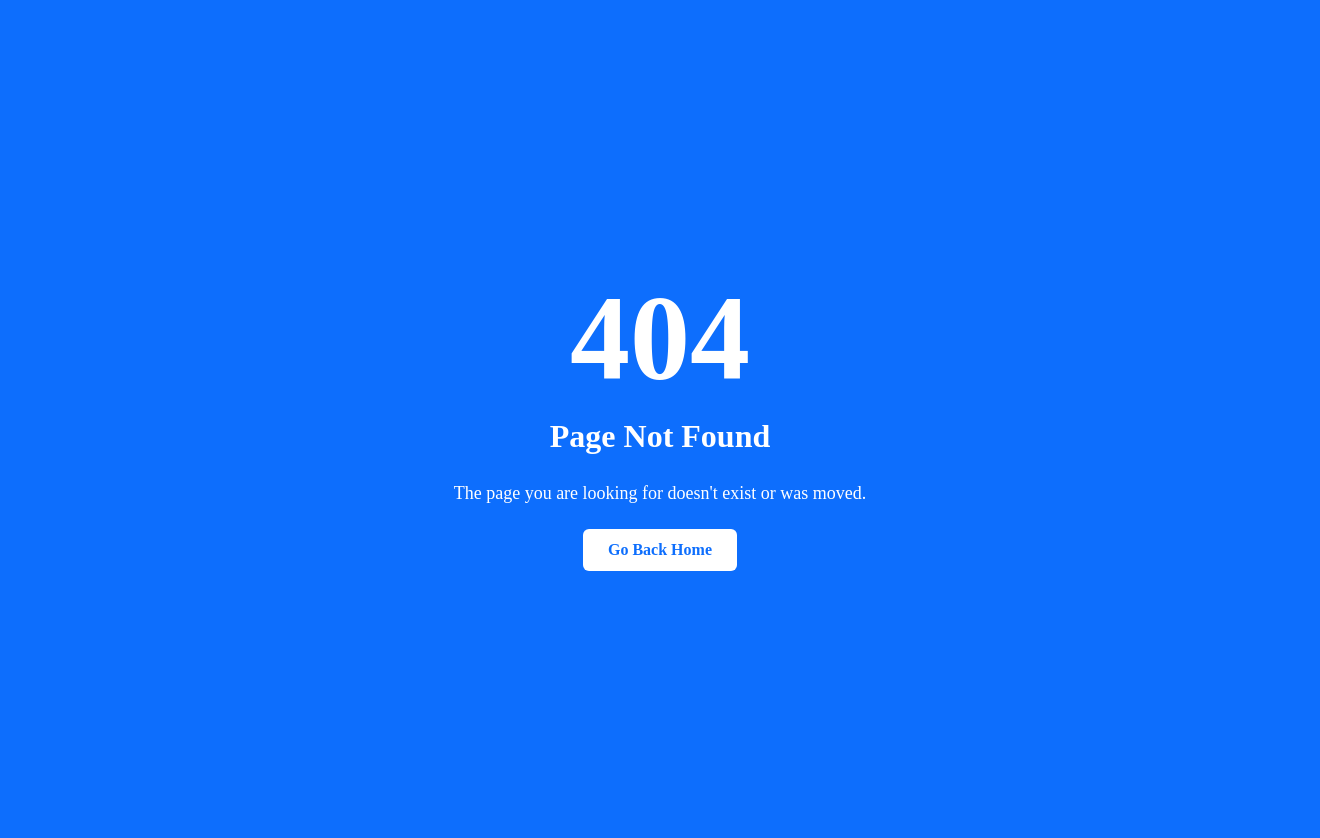
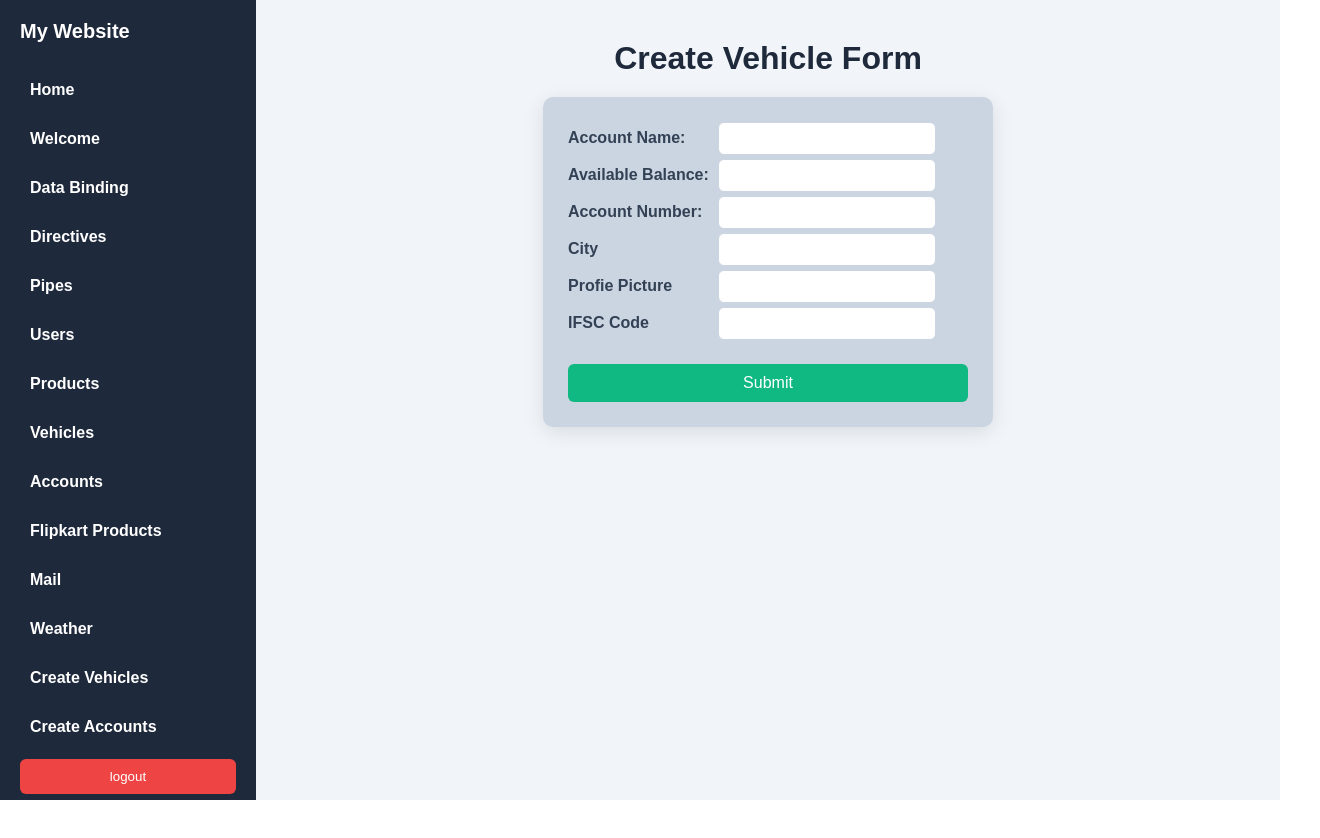
Before and after one commit to Yamini354/my-app, an Angular app: page /dashboard/create-accounts in a window 1280 px wide. Before the commit this address had no page. Shown: the whole page, 1320 px wide, since content can reach past the window. After the commit the page ends 800 px from the top, so only its background shows below. Built offline with nearby package versions, Linux system fonts and the light colour scheme.

Commit message:
Account form

```diff
--- a/src/app/accounts.service.ts
+++ b/src/app/accounts.service.ts
@@ -26,6 +26,9 @@ export class AccountsService {
     return this.httpClient.get("https://6128991386a213001729f9df.mockapi.io/test/v1/principals?limit=10&page="+page);
   }
 
+  createAccount(account:any):Observable<any>{
+    return this.httpClient.post("https://6128991386a213001729f9df.mockapi.io/test/v1/principals",account);
+  }
   deleteAccount(id:string):Observable<any>{
     return this.httpClient.delete("https://6128991386a213001729f9df.mockapi.io/test/v1/principals/"+id);
   }
--- a/src/app/app-routing.module.ts
+++ b/src/app/app-routing.module.ts
@@ -16,6 +16,7 @@ import { FlipkartproductsComponent } from './flipkartproducts/flipkartproducts.c
 import { MailComponent } from './mail/mail.component';
 import { WeatherComponent } from './weather/weather.component';
 import { CreateVehiclesComponent } from './create-vehicles/create-vehicles.component';
+import { CreateAccountsComponent } from './create-accounts/create-accounts.component';
 
 const routes: Routes = [
   {path:'', component:LoginComponent},
@@ -33,7 +34,8 @@ const routes: Routes = [
     {path:'flipkartproducts',component:FlipkartproductsComponent},
     {path:'mail',component:MailComponent},
     {path:'weather',component:WeatherComponent},
-    {path:'create-vehicles',component:CreateVehiclesComponent}
+    {path:'create-vehicles',component:CreateVehiclesComponent},
+    {path:'create-accounts',component:CreateAccountsComponent}
   ]},
 
   {path:'**', component:PageNotFoundComponent}
--- a/src/app/app.module.ts
+++ b/src/app/app.module.ts
@@ -21,6 +21,7 @@ import { FlipkartproductsComponent } from './flipkartproducts/flipkartproducts.c
 import { MailComponent } from './mail/mail.component';
 import { WeatherComponent } from './weather/weather.component';
 import { CreateVehiclesComponent } from './create-vehicles/create-vehicles.component';
+import { CreateAccountsComponent } from './create-accounts/create-accounts.component';
 
 @NgModule({
   declarations: [
@@ -40,7 +41,8 @@ import { CreateVehiclesComponent } from './create-vehicles/create-vehicles.compo
     FlipkartproductsComponent,
     MailComponent,
     WeatherComponent,
-    CreateVehiclesComponent
+    CreateVehiclesComponent,
+    CreateAccountsComponent
   ],
   imports: [
     BrowserModule,
--- /dev/null
+++ b/src/app/create-accounts/create-accounts.component.css
@@ -0,0 +1,61 @@
+/* Title */
+h1 {
+  text-align: center;
+  margin: 20px 0;
+  color: #1e293b;
+}
+
+/* Form container */
+form {
+  width: 400px;
+  margin: 20px auto;
+  padding: 25px;
+  background:#cbd5e1;
+  border-radius: 10px;
+  box-shadow: 0 5px 20px rgba(0,0,0,0.1);
+}
+
+/* Label + input alignment */
+label {
+  display: inline-block;
+  width: 150px;
+  margin-bottom: 12px;
+  font-weight: 600;
+  color: #334155;
+}
+
+/* Inputs */
+input[type="text"] {
+  width: 200px;
+  padding: 8px;
+  border: 1px solid #cbd5e1;
+  border-radius: 6px;
+  outline: none;
+  transition: 0.3s;
+}
+
+/* Focus */
+input[type="text"]:focus {
+  border-color: #3b82f6;
+  box-shadow: 0 0 5px rgba(59,130,246,0.3);
+}
+
+/* Submit button */
+input[type="submit"] {
+  display: block;
+  width: 100%;
+  margin-top: 20px;
+  padding: 10px;
+  background: #10b981;
+  color: white;
+  border: none;
+  border-radius: 6px;
+  cursor: pointer;
+  font-size: 16px;
+  transition: 0.3s;
+}
+
+/* Hover */
+input[type="submit"]:hover {
+  background: #059669;
+}
--- /dev/null
+++ b/src/app/create-accounts/create-accounts.component.html
@@ -0,0 +1,30 @@
+<h1>Create Vehicle Form</h1>
+
+<form action="" [formGroup]="accountForm" (ngSubmit)="submit()">
+    <label for="">Account Name:</label>
+    <input type="text" formControlName="account_name">
+    <br>
+
+    <label for="">Available Balance:</label>
+    <input type="text" formControlName="available_balance">
+    <br>
+
+    <label for="">Account Number:</label>
+    <input type="text" formControlName="account_number">
+    <br>
+
+    <label for="">City</label>
+    <input type="text" formControlName="city">
+    <br>
+
+    <label for="">Profie Picture</label>
+    <input type="text" formControlName="profie_picture">
+    <br>
+
+    <label for="">IFSC Code</label>
+    <input type="text" formControlName="ifsc_code">
+    <br>
+
+    <input type="submit" >
+
+</form>
--- /dev/null
+++ b/src/app/create-accounts/create-accounts.component.ts
@@ -0,0 +1,35 @@
+import { Component } from '@angular/core';
+import { FormControl,FormGroup } from '@angular/forms';
+import { AccountsService } from '../accounts.service';
+
+@Component({
+  selector: 'app-create-accounts',
+  templateUrl: './create-accounts.component.html',
+  styleUrls: ['./create-accounts.component.css']
+})
+export class CreateAccountsComponent {
+
+  accountForm: FormGroup=new FormGroup({
+    account_name: new FormControl(),
+    available_balance: new FormControl(),
+    account_number: new FormControl(),
+    city : new FormControl(),
+    profie_picture: new FormControl(),
+    ifsc_code: new FormControl()
+  })
+
+  constructor(private accountService:AccountsService){}
+
+  submit(){
+    console.log(this.accountForm);
+    this.accountService.createAccount(this.accountForm.value).subscribe(
+      (data:any)=>{
+        alert("created sucessfully!!!");
+        this.accountForm.reset();
+      },
+      (err:any)=>{
+        alert("creation failed");
+      }
+    )
+  }
+}
--- a/src/app/dashboard/dashboard.component.css
+++ b/src/app/dashboard/dashboard.component.css
@@ -20,6 +20,8 @@
   padding: 20px;
   display: flex;
   flex-direction: column;
+  overflow-y: auto;
+  scrollbar-width: thin;
 }
 
 /* Logo */
--- a/src/app/dashboard/dashboard.component.html
+++ b/src/app/dashboard/dashboard.component.html
@@ -1,8 +1,8 @@
 <div class="parent">
     <div class="left">
         <div class="logo">My Website</div>
-        <h1 routerLink="home">home</h1>
-        <h1 routerLink="welcome">welcome</h1>
+        <h1 routerLink="home">Home</h1>
+        <h1 routerLink="welcome">Welcome</h1>
         <h1 routerLink="data-binding">Data Binding</h1>
         <h1 routerLink="directives">Directives</h1>
         <h1 routerLink="pipes">Pipes</h1>
@@ -14,6 +14,7 @@
         <h1 routerLink="mail">Mail</h1>
         <h1 routerLink="weather">Weather</h1>
         <h1 routerLink="create-vehicles">Create Vehicles</h1>
+        <h1 routerLink="create-accounts">Create Accounts</h1>
 
         <button routerLink="/login">logout</button>
     </div>
```
Also changed, not shown: 1 other file (tests, documents, lock files or other folders).
